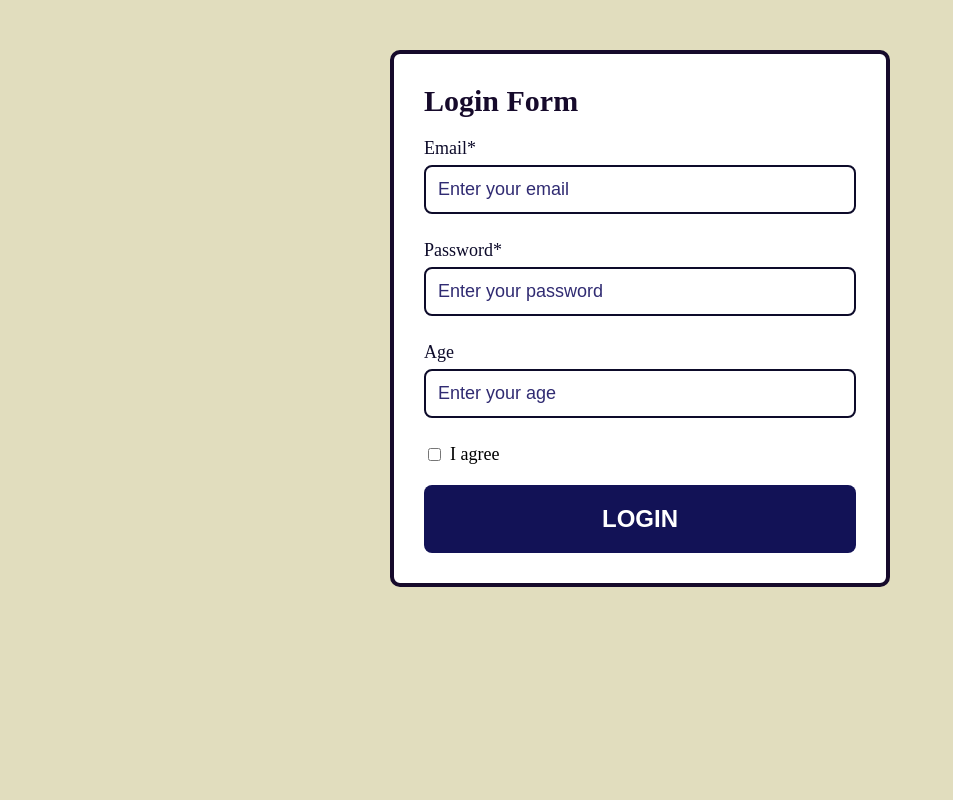
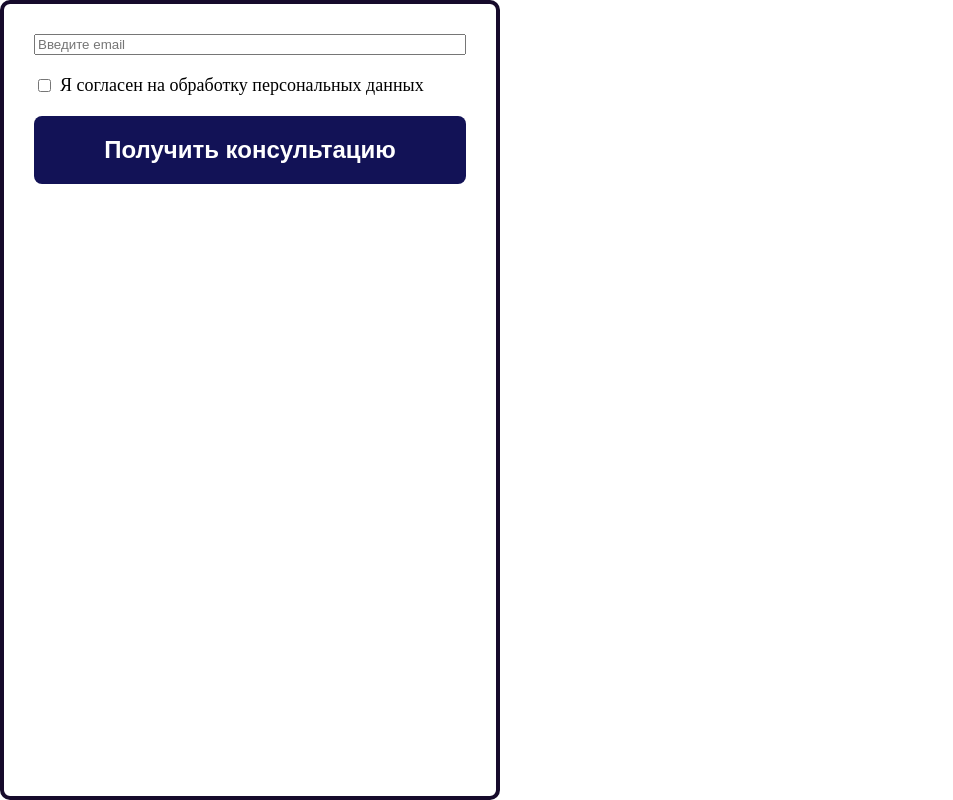
Before and after one commit to iwan-semjonow-dev/78_react_ts, a React (Vite) app: page / in a window 1280 px wide. Shown: the whole page, without its empty margins (0-953 px from the left). Built offline with nearby package versions, Linux system fonts and the light colour scheme.

Commit message:
Add homework 10

```diff
--- a/src/App.tsx
+++ b/src/App.tsx
@@ -1,3 +1,4 @@
+import Homework10 from "./homeworks/Homework10/Homework10";
 import GlobalStyles from "./styles/GlobalStyles";
 // Lessons imports
 // import Lesson05 from "./lessons/Lesson05/Lesson05";
@@ -5,7 +6,7 @@ import GlobalStyles from "./styles/GlobalStyles";
 // import Lesson07 from "./lessons/Lesson07/Lesson07";
 // import Lesson08 from "./lessons/Lesson08/Lesson08";
 // import Lesson09 from "./lessons/Lesson09/Lesson09";
-import Lesson10 from "./lessons/Lesson10/Lesson10";
+// import Lesson10 from "./lessons/Lesson10/Lesson10";
 // Homeworks imports
 function App() {
   return (
@@ -23,7 +24,8 @@ function App() {
       {/* Lesson 08. Controlled and uncontrolled components */}
       {/* <Lesson08 /> */}
       {/* <Lesson09 /> */}
-      <Lesson10 />
+      {/* <Lesson10 /> */}
+      <Homework10/>
     </>
   );
 }
--- /dev/null
+++ b/src/components/GetConsultation/GetConsultation.tsx
@@ -0,0 +1,82 @@
+import Button from "../Button/Button";
+
+import { useState } from "react";
+import { useFormik } from "formik";
+import * as Yup from "yup";
+
+import {
+    Checkbox,
+    CheckboxContainer,
+    CheckboxText,
+    ErrorMessage,
+    GetConsultationForm,
+    SuccessMessage,
+} from "./styles";
+
+function GetConsultation() {
+
+    const [successMessage, setSuccessMessage] = useState("");
+
+    const schema = Yup.object().shape({
+        email: Yup.string()
+            .required("Введите email")
+            .email("Некорректный email"),
+
+        agree: Yup.boolean().oneOf([true], "Необходимо согласие"),
+    });
+
+    const formik = useFormik({
+        validationSchema: schema,
+        initialValues: {
+            email: "",
+            agree: false,
+        },
+        onSubmit: () => {
+            setSuccessMessage("Мы с Вами скоро свяжемся");
+        },
+    });
+
+    return (
+        <GetConsultationForm onSubmit={formik.handleSubmit}>
+            <input
+                type="email"
+                name="email"
+                placeholder="Введите email"
+                value={formik.values.email}
+                onChange={formik.handleChange}
+            />
+
+            {formik.errors.email && (
+                <ErrorMessage>{formik.errors.email}</ErrorMessage>
+            )}
+
+            <CheckboxContainer>
+                <Checkbox
+                    type="checkbox"
+                    name="agree"
+                    checked={formik.values.agree}
+                    onChange={formik.handleChange}
+                />
+                <CheckboxText>
+                    Я согласен на обработку персональных данных
+                </CheckboxText>
+            </CheckboxContainer>
+
+            {formik.errors.agree && (
+                <ErrorMessage>{formik.errors.agree}</ErrorMessage>
+            )}
+
+            <Button
+                name="Получить консультацию"
+                type="submit"
+            />
+
+            {successMessage && (
+                <SuccessMessage>{successMessage}</SuccessMessage>
+            )}
+
+        </GetConsultationForm>
+    );
+}
+
+export default GetConsultation;
--- /dev/null
+++ b/src/components/GetConsultation/styles.ts
@@ -0,0 +1,35 @@
+import styled from "@emotion/styled";
+
+export const GetConsultationForm = styled.form`
+  display: flex;
+  flex-direction: column;
+  gap: 20px;
+  min-width: 500px;
+  padding: 30px;
+  background-color: white;
+  border: 4px solid rgb(22, 10, 43);
+  border-radius: 10px;
+`;
+
+
+export const CheckboxContainer = styled.label`
+  display: flex;
+  align-items: center;
+  gap: 6px;
+`;
+
+export const Checkbox = styled.input``;
+
+export const CheckboxText = styled.span`
+  font-size: 18px;
+`;
+
+export const ErrorMessage = styled.div`
+  font-size: 14px;
+  color: red;
+`;
+
+export const SuccessMessage = styled.div`
+  font-size: 16px;
+  color: green;
+`;
--- /dev/null
+++ b/src/homeworks/Homework10/Homework10.tsx
@@ -0,0 +1,9 @@
+import GetConsultation from "../../components/GetConsultation/GetConsultation";
+
+function Homework10() {
+    return (
+        <GetConsultation/>
+    );
+}
+
+export default Homework10
```
Also changed, not shown: src/components/GetConsultation/types.ts (added).
